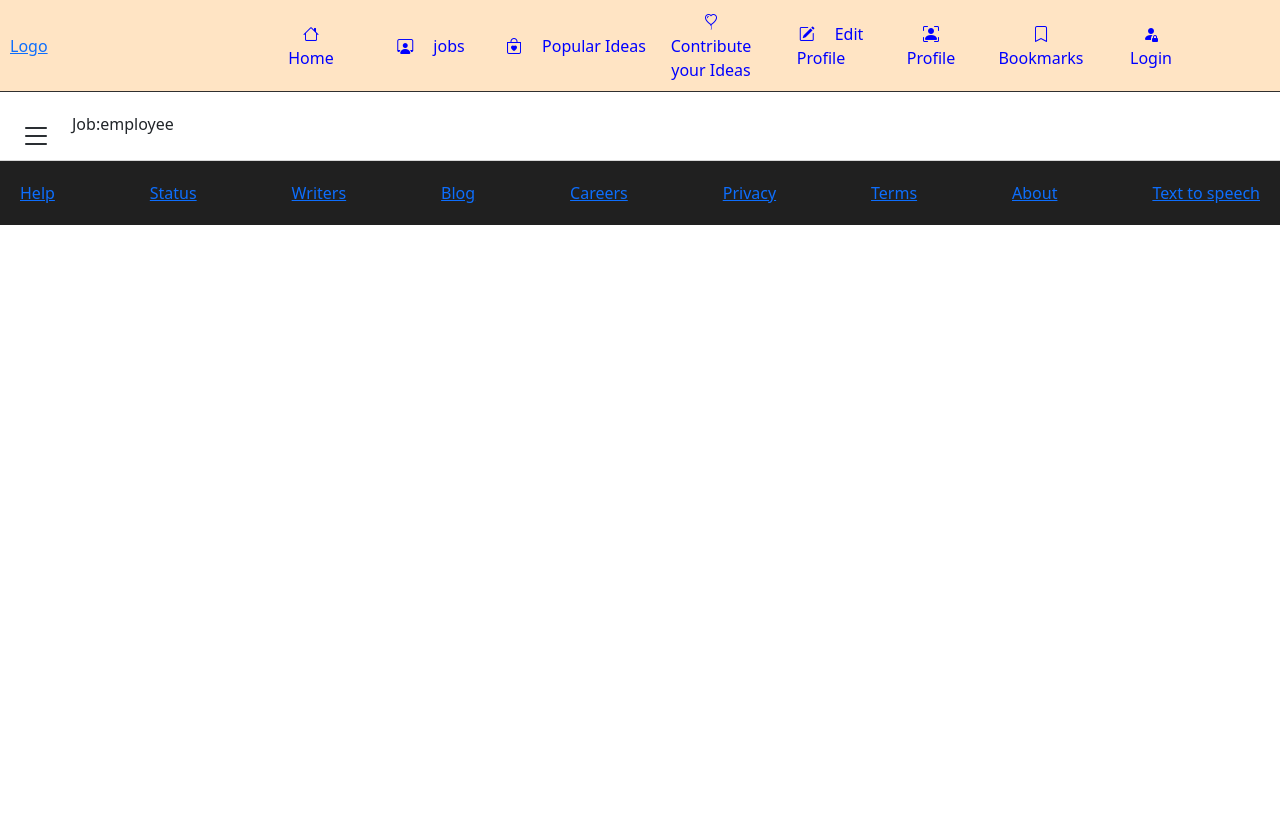
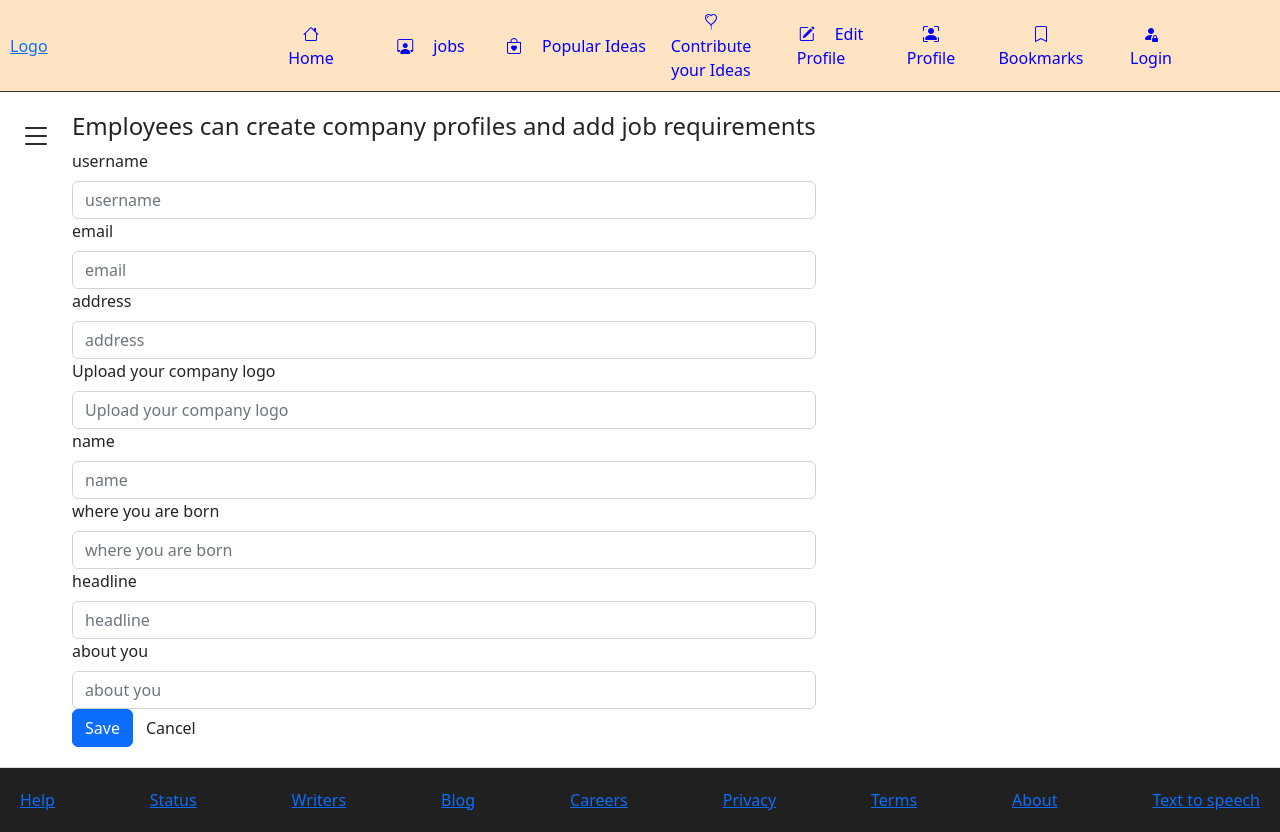
Before and after one commit to kalburgimanjunath/nextjs-passive-idea-final, a Next.js app: page /jobs/employee in a window 1280 px wide. Before the commit the page ends 800 px from the top, so only its background shows below. Built offline with nearby package versions, Linux system fonts and the light colour scheme.

Commit message:
1 file modified, 3 added

```diff
--- /dev/null
+++ b/pages/jobs/employee.js
@@ -0,0 +1,23 @@
+import { Input } from '../../components/';
+export default function Employee() {
+  return (
+    <div>
+      <h4>Employees can create company profiles and add job requirements</h4>
+
+      <div>
+        <Input type="text" label="username" />
+        <Input type="text" label="email" />
+        <Input type="text" label="address" />
+        <Input type="text" label="Upload your company logo" />
+        <Input type="text" label="name" />
+        <Input type="text" label="where you are born" />
+        <Input type="text" label="headline" />
+        <Input type="text" label="about you" />
+      </div>
+      <footer>
+        <button className="btn btn-primary">Save</button>
+        <button className="btn btn-default">Cancel</button>
+      </footer>
+    </div>
+  );
+}
--- /dev/null
+++ b/pages/jobs/jobseeker.js
@@ -0,0 +1,4 @@
+import Link from 'next/link';
+export default function JobSeeker() {
+  return <div>Job Seeker</div>;
+}
--- a/pages/jobs/shared/JobMenu.js
+++ b/pages/jobs/shared/JobMenu.js
@@ -15,7 +15,7 @@ export default function JobMenu() {
     <div>
       <>
         <MenuItems />
-        <Link href="/getstarted">Get started</Link>
+        <Link href="/jobs/getstarted">Get started</Link>
       </>
       <div className="menu-banner">
         <div className="banner-text">
```
Also changed, not shown: pages/jobs/getstarted.js (added, +14 -0 lines).
